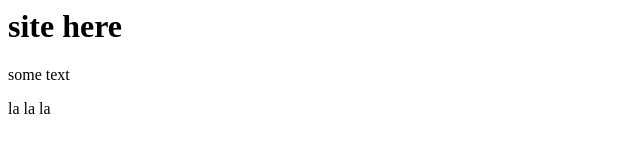
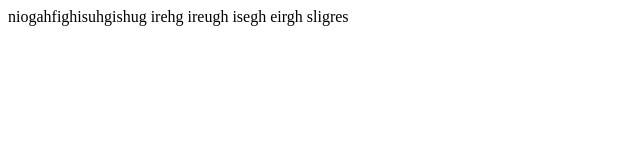
Before and after one commit to 4eTaHeTo/site, a plain HTML site: page index.html in a window 1280 px wide. Shown: the whole page, without its empty margins (0-640 px from the left). Drawn offline with Linux system fonts and the light colour scheme.

Commit message:
thred commit

```diff
--- a/index.html
+++ b/index.html
@@ -6,8 +6,6 @@
 	    </title>
 	  </head>
 	<body>
-	  <h1>site here</h1>
-	  <p>some text</p>
-	  <p>la la la</p>
+	  <p> niogahfighisuhgishug irehg ireugh isegh eirgh sligres </p>
 	</body>
 </html>
```
